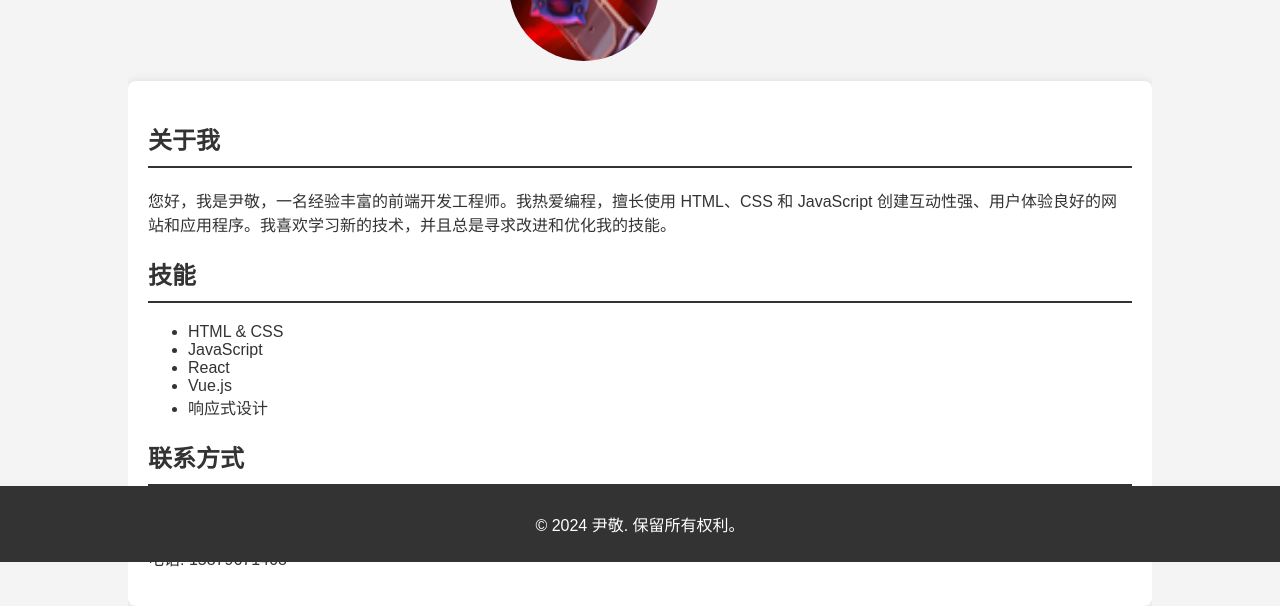
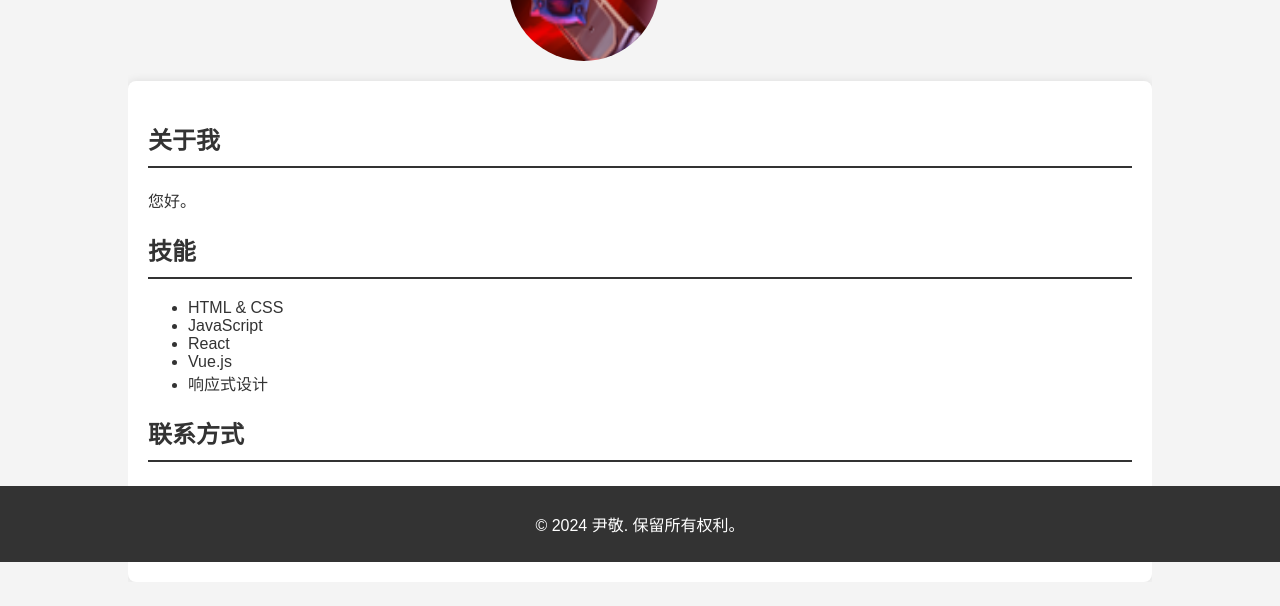
Before and after one commit to YJYJYJJ/re01-Yj, a plain HTML site: page index.html in a window 1280 px wide. Shown: the part 238-844 px from the top of the page. After the commit the page ends 820 px from the top, so only its background shows below. Drawn offline with Linux system fonts and the light colour scheme.

Commit message:
Update index.html

```diff
--- a/index.html
+++ b/index.html
@@ -76,7 +76,7 @@
 
         <div class="content">
             <h2>关于我</h2>
-            <p>您好，我是尹敬，一名经验丰富的前端开发工程师。我热爱编程，擅长使用 HTML、CSS 和 JavaScript 创建互动性强、用户体验良好的网站和应用程序。我喜欢学习新的技术，并且总是寻求改进和优化我的技能。</p>
+            <p>您好。</p>
 
             <h2>技能</h2>
             <ul>
```
